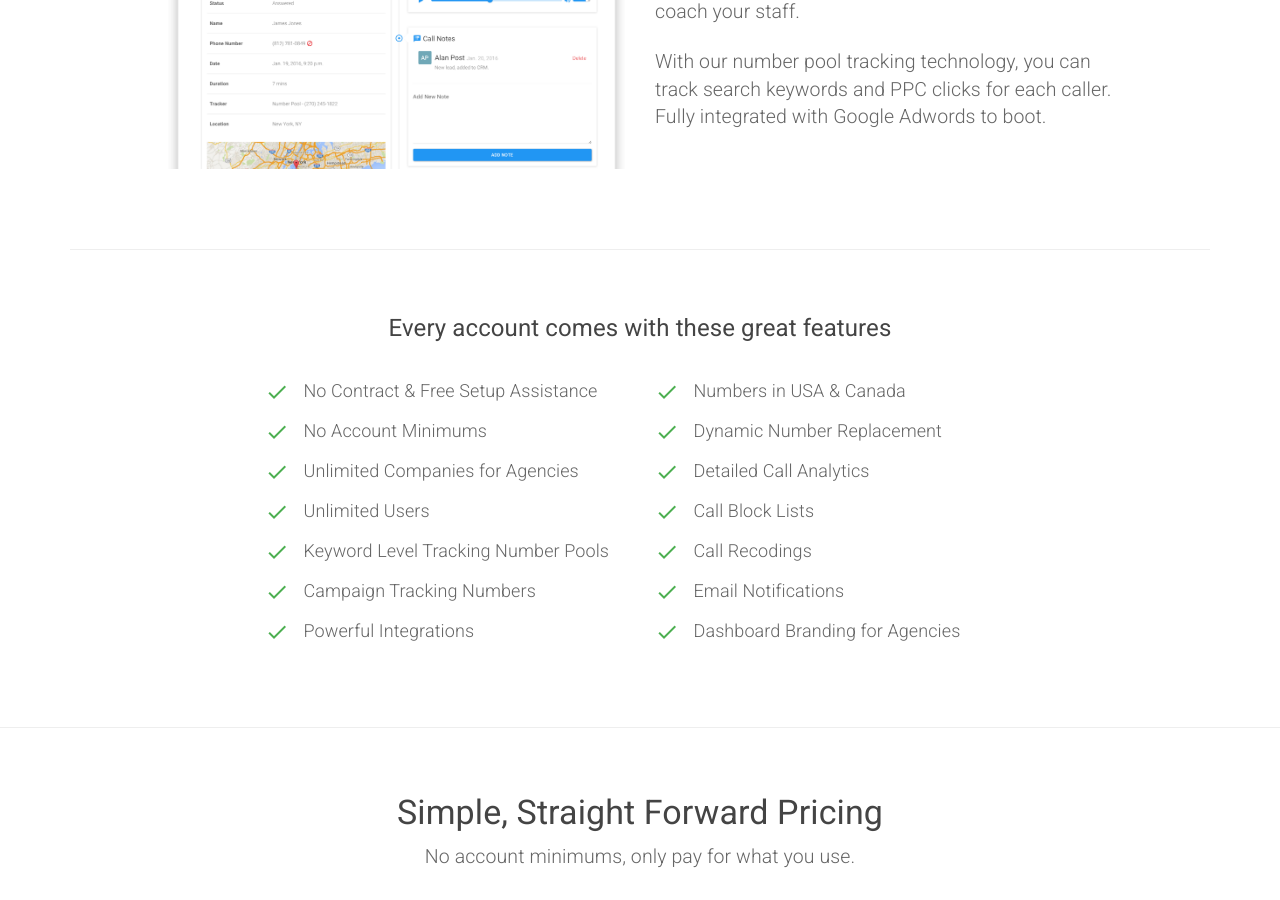
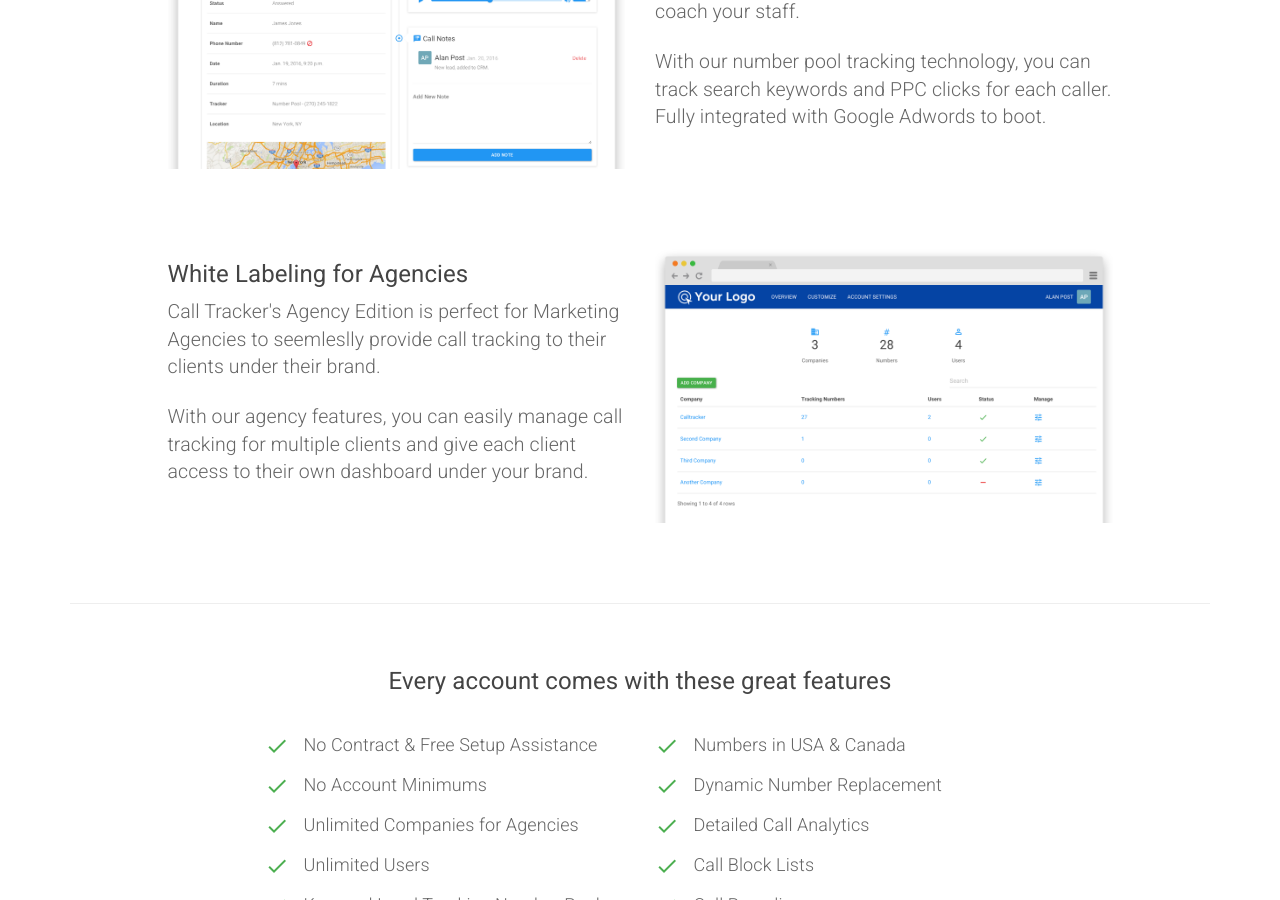
Before and after one commit to sumonst21/calltrackerio-site, a Jekyll site: the page built from index.html, in a window 1280 px wide and 900 px high, scrolled down 1372 px. Built offline with Jekyll 4.4.1, drawn with Linux system fonts in a browser that asks for light colours.

Commit message:
add agency section to the homepage

```diff
--- a/index.html
+++ b/index.html
@@ -51,6 +51,19 @@ title:  'Call Tracking, Phone Call Analytics by Call Tracker '
 			</div>
 		</div>
 </section>
+<section class="">
+	<div class="container">
+		<div class="row p-b-40 m-t-40">
+			<div class="col-md-5 col-md-offset-1">
+				<h4>White Labeling for Agencies</h4>
+				<p class="lead">Call Tracker's Agency Edition is perfect for Marketing Agencies to seemleslly provide call tracking to their clients under their brand.</p>
+				<p class="lead">With our agency features, you can easily manage call tracking for multiple clients and give each client access to their own dashboard under your brand.</p>
+			</div>
+			<div class="col-md-5">
+				<img class="img-responsive" src="images/app-mockups/agency-branding-mockup.png">
+			</div>
+		</div>
+</section>
 {% include features-section.html %}
 <hr>
 {% include pricing-section.html %}
```
Also changed, not shown: images/app-mockups/agency-branding-mockup.png (added).
